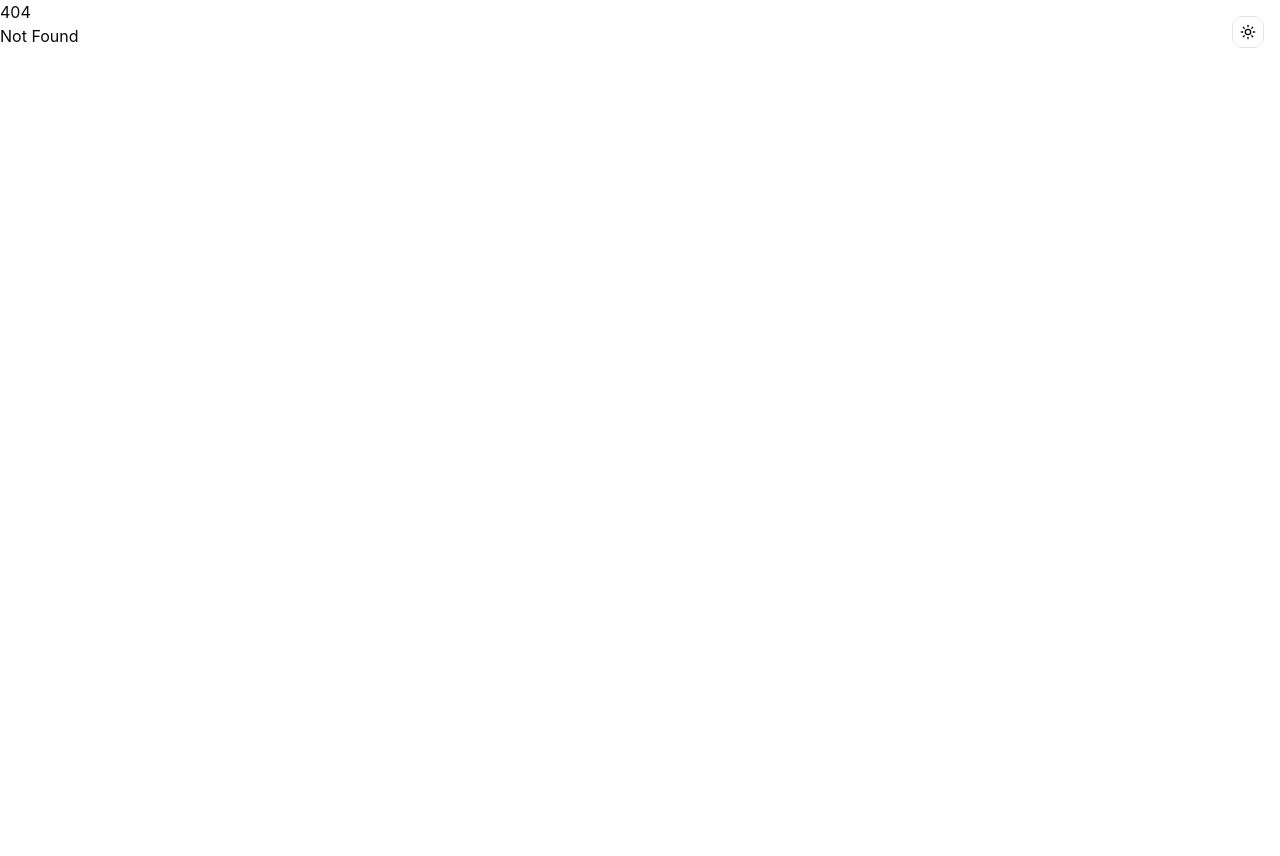
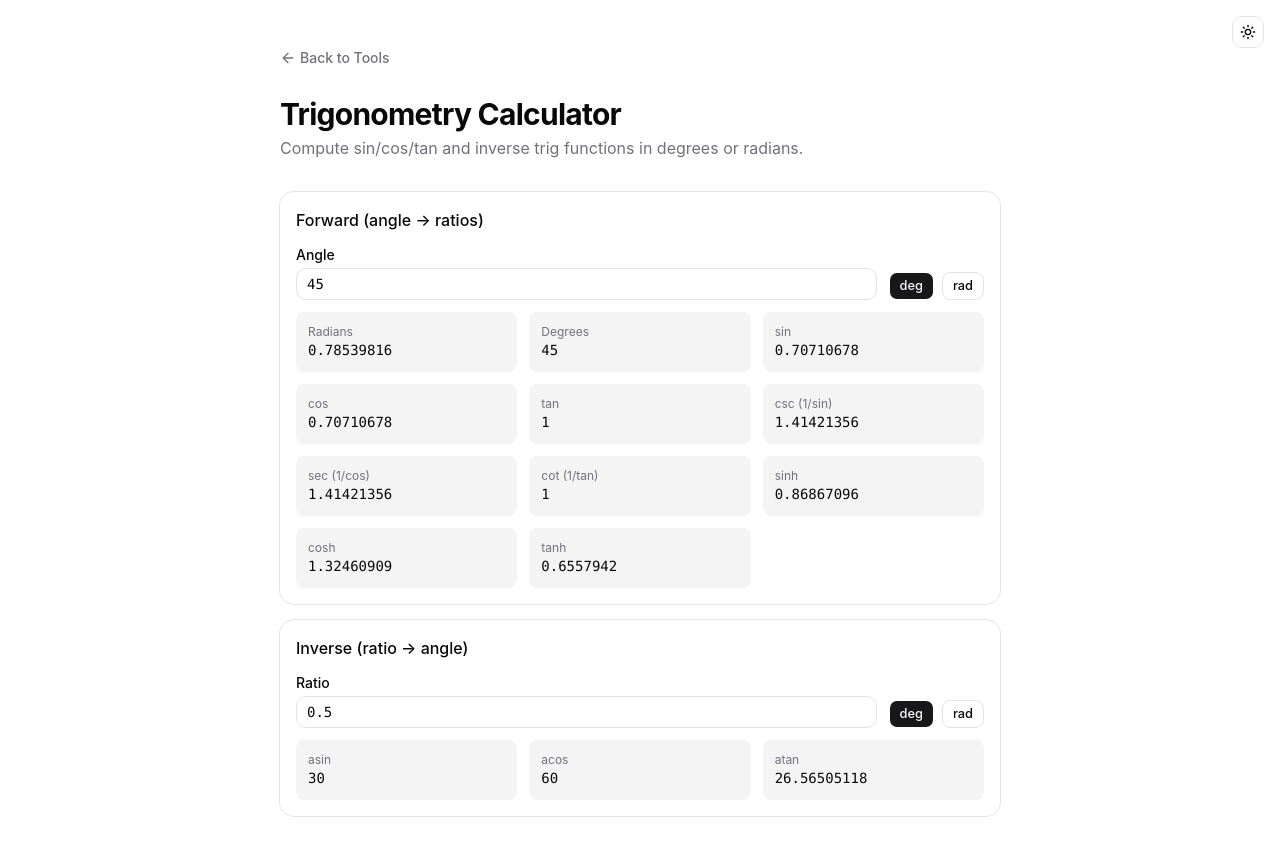
Before and after one commit to orykr/tool.ory.kr, a SvelteKit app in the folder frontend/: page /trig in a window 1280 px wide. Before the commit this address had no page. Shown: the top 856 px of the page. Before the commit the page ends 800 px from the top, so only its background shows below. Built offline with nearby package versions, Linux system fonts and the light colour scheme.

Commit message:
feat(trig): add trigonometry calculator with degrees/radians

```diff
--- a/frontend/src/routes/+page.svelte
+++ b/frontend/src/routes/+page.svelte
@@ -721,6 +721,11 @@
 			href: "/ascii85",
 			title: "Ascii85 (Base85)",
 			description: "Adobe Ascii85 encode/decode with wrappers and z shorthand."
+		},
+		{
+			href: "/trig",
+			title: "Trigonometry Calculator",
+			description: "sin/cos/tan/inverse with degrees or radians."
 		}
 	];
 </script>
--- /dev/null
+++ b/frontend/src/routes/trig/+page.svelte
@@ -0,0 +1,133 @@
+<script lang="ts">
+	import * as Card from "$lib/components/ui/card/index.js";
+	import { Button } from "$lib/components/ui/button/index.js";
+	import { Input } from "$lib/components/ui/input/index.js";
+	import { Label } from "$lib/components/ui/label/index.js";
+	import ArrowLeft from "@lucide/svelte/icons/arrow-left";
+
+	let value = $state(45);
+	let unit = $state<"deg" | "rad">("deg");
+
+	function toRad(v: number): number {
+		return unit === "deg" ? (v * Math.PI) / 180 : v;
+	}
+
+	function toDeg(v: number): number {
+		return unit === "deg" ? v : (v * 180) / Math.PI;
+	}
+
+	let r = $derived.by(() => {
+		const v = Number(value);
+		if (!Number.isFinite(v)) return null;
+		const radians = toRad(v);
+		const degrees = unit === "deg" ? v : (v * 180) / Math.PI;
+		return {
+			radians,
+			degrees,
+			sin: Math.sin(radians),
+			cos: Math.cos(radians),
+			tan: Math.tan(radians),
+			csc: 1 / Math.sin(radians),
+			sec: 1 / Math.cos(radians),
+			cot: 1 / Math.tan(radians),
+			sinh: Math.sinh(radians),
+			cosh: Math.cosh(radians),
+			tanh: Math.tanh(radians)
+		};
+	});
+
+	let inverseValue = $state(0.5);
+	let inverseUnit = $state<"deg" | "rad">("deg");
+
+	let inv = $derived.by(() => {
+		const v = Number(inverseValue);
+		if (!Number.isFinite(v)) return null;
+		function out(rad: number): number {
+			return inverseUnit === "deg" ? (rad * 180) / Math.PI : rad;
+		}
+		return {
+			asin: v >= -1 && v <= 1 ? out(Math.asin(v)) : NaN,
+			acos: v >= -1 && v <= 1 ? out(Math.acos(v)) : NaN,
+			atan: out(Math.atan(v))
+		};
+	});
+
+	function fmt(n: number, digits = 8): string {
+		if (!Number.isFinite(n)) return "—";
+		const s = n.toFixed(digits);
+		return s.replace(/\.?0+$/, "");
+	}
+</script>
+
+<main class="container mx-auto max-w-3xl px-6 py-12">
+	<nav class="mb-6">
+		<a
+			href="/"
+			class="text-muted-foreground hover:text-foreground inline-flex items-center gap-1 text-sm font-medium transition-colors"
+		>
+			<ArrowLeft class="h-4 w-4" />
+			Back to Tools
+		</a>
+	</nav>
+
+	<header class="mb-8">
+		<h1 class="text-3xl font-bold tracking-tight">Trigonometry Calculator</h1>
+		<p class="text-muted-foreground mt-1">
+			Compute sin/cos/tan and inverse trig functions in degrees or radians.
+		</p>
+	</header>
+
+	<Card.Root class="mb-4">
+		<Card.Header><Card.Title class="text-base">Forward (angle → ratios)</Card.Title></Card.Header>
+		<Card.Content class="space-y-3">
+			<div class="flex items-end gap-3">
+				<div class="flex-1 space-y-1.5">
+					<Label for="v">Angle</Label>
+					<Input id="v" type="number" step="any" bind:value={value} class="font-mono" />
+				</div>
+				<div class="flex gap-2">
+					<Button variant={unit === "deg" ? "default" : "outline"} size="sm" onclick={() => (unit = "deg")}>deg</Button>
+					<Button variant={unit === "rad" ? "default" : "outline"} size="sm" onclick={() => (unit = "rad")}>rad</Button>
+				</div>
+			</div>
+			{#if r}
+				<dl class="grid grid-cols-2 gap-3 text-sm sm:grid-cols-3">
+					<div class="bg-muted rounded-md p-3"><dt class="text-muted-foreground text-xs">Radians</dt><dd class="font-mono">{fmt(r.radians)}</dd></div>
+					<div class="bg-muted rounded-md p-3"><dt class="text-muted-foreground text-xs">Degrees</dt><dd class="font-mono">{fmt(r.degrees)}</dd></div>
+					<div class="bg-muted rounded-md p-3"><dt class="text-muted-foreground text-xs">sin</dt><dd class="font-mono">{fmt(r.sin)}</dd></div>
+					<div class="bg-muted rounded-md p-3"><dt class="text-muted-foreground text-xs">cos</dt><dd class="font-mono">{fmt(r.cos)}</dd></div>
+					<div class="bg-muted rounded-md p-3"><dt class="text-muted-foreground text-xs">tan</dt><dd class="font-mono">{fmt(r.tan)}</dd></div>
+					<div class="bg-muted rounded-md p-3"><dt class="text-muted-foreground text-xs">csc (1/sin)</dt><dd class="font-mono">{fmt(r.csc)}</dd></div>
+					<div class="bg-muted rounded-md p-3"><dt class="text-muted-foreground text-xs">sec (1/cos)</dt><dd class="font-mono">{fmt(r.sec)}</dd></div>
+					<div class="bg-muted rounded-md p-3"><dt class="text-muted-foreground text-xs">cot (1/tan)</dt><dd class="font-mono">{fmt(r.cot)}</dd></div>
+					<div class="bg-muted rounded-md p-3"><dt class="text-muted-foreground text-xs">sinh</dt><dd class="font-mono">{fmt(r.sinh)}</dd></div>
+					<div class="bg-muted rounded-md p-3"><dt class="text-muted-foreground text-xs">cosh</dt><dd class="font-mono">{fmt(r.cosh)}</dd></div>
+					<div class="bg-muted rounded-md p-3"><dt class="text-muted-foreground text-xs">tanh</dt><dd class="font-mono">{fmt(r.tanh)}</dd></div>
+				</dl>
+			{/if}
+		</Card.Content>
+	</Card.Root>
+
+	<Card.Root>
+		<Card.Header><Card.Title class="text-base">Inverse (ratio → angle)</Card.Title></Card.Header>
+		<Card.Content class="space-y-3">
+			<div class="flex items-end gap-3">
+				<div class="flex-1 space-y-1.5">
+					<Label for="iv">Ratio</Label>
+					<Input id="iv" type="number" step="any" bind:value={inverseValue} class="font-mono" />
+				</div>
+				<div class="flex gap-2">
+					<Button variant={inverseUnit === "deg" ? "default" : "outline"} size="sm" onclick={() => (inverseUnit = "deg")}>deg</Button>
+					<Button variant={inverseUnit === "rad" ? "default" : "outline"} size="sm" onclick={() => (inverseUnit = "rad")}>rad</Button>
+				</div>
+			</div>
+			{#if inv}
+				<dl class="grid grid-cols-3 gap-3 text-sm">
+					<div class="bg-muted rounded-md p-3"><dt class="text-muted-foreground text-xs">asin</dt><dd class="font-mono">{fmt(inv.asin)}</dd></div>
+					<div class="bg-muted rounded-md p-3"><dt class="text-muted-foreground text-xs">acos</dt><dd class="font-mono">{fmt(inv.acos)}</dd></div>
+					<div class="bg-muted rounded-md p-3"><dt class="text-muted-foreground text-xs">atan</dt><dd class="font-mono">{fmt(inv.atan)}</dd></div>
+				</dl>
+			{/if}
+		</Card.Content>
+	</Card.Root>
+</main>
```
